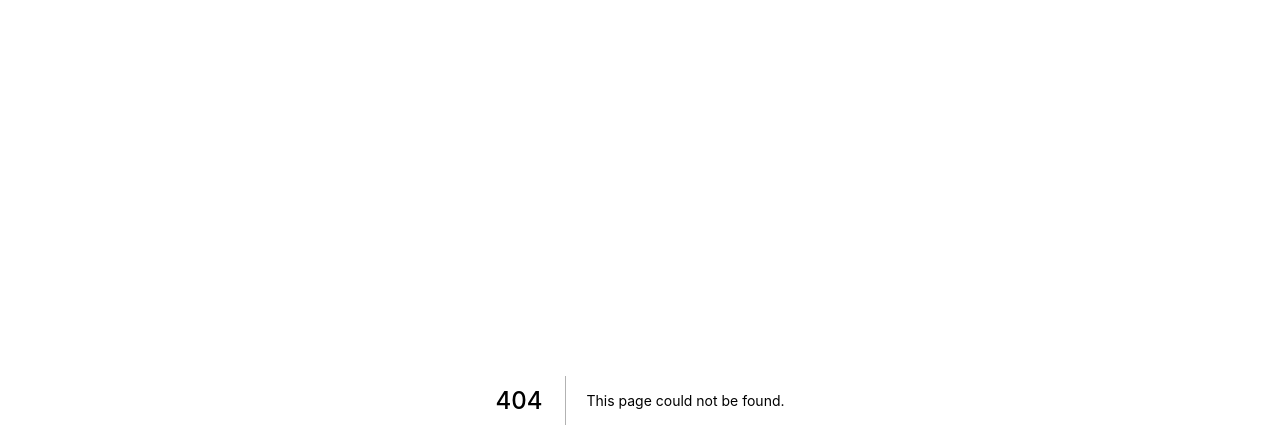
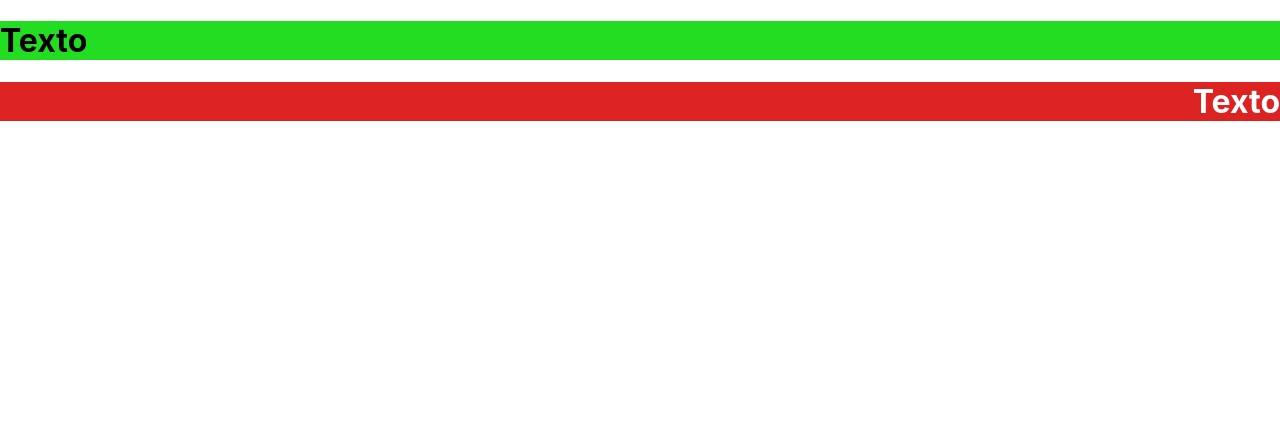
Before and after one commit to isyuricunha-zz/estudo, a Next.js app in the folder exercicio/revisao react/: page /css/usandoEstilo in a window 1280 px wide. Before the commit this address had no page. Shown: the top 448 px of the page. Built offline with nearby package versions, Linux system fonts and the light colour scheme.

Commit message:
Aplicando Estilo CSS

```diff
--- /dev/null
+++ b/exercicio/revisao react/components/Estilo.jsx
@@ -0,0 +1,15 @@
+export default function Estilo(props) {
+  return (
+    <div>
+      <h1
+        style={{
+          backgroundColor: props.numero >= 0 ? "#2D2" : "#D22",
+          color: props.color,
+          textAlign: props.direita ? "right" : "left",
+        }}
+      >
+        Texto
+      </h1>
+    </div>
+  );
+}
--- /dev/null
+++ b/exercicio/revisao react/pages/css/usandoEstilo.jsx
@@ -0,0 +1,10 @@
+import Estilo from "../../components/Estilo";
+
+export default function usandoEstilo() {
+  return (
+    <div>
+      <Estilo numero={3} color="#000" />
+      <Estilo numero={-13} color="#FFF" direita />
+    </div>
+  );
+}
```
